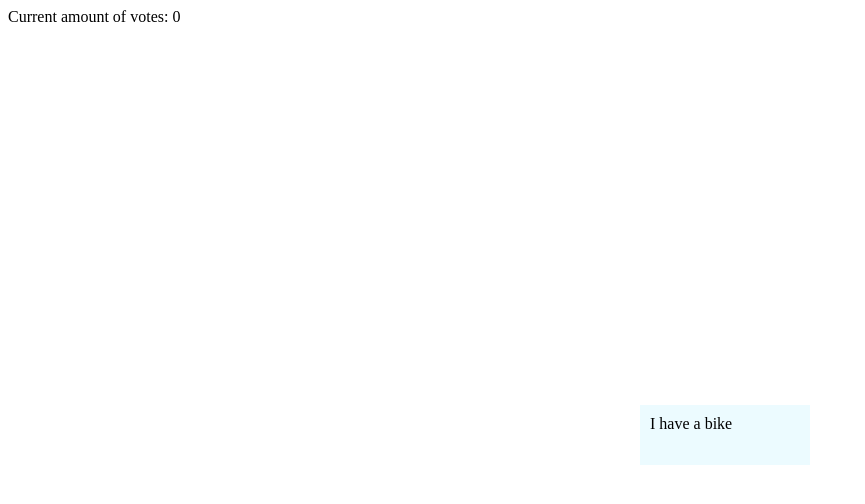
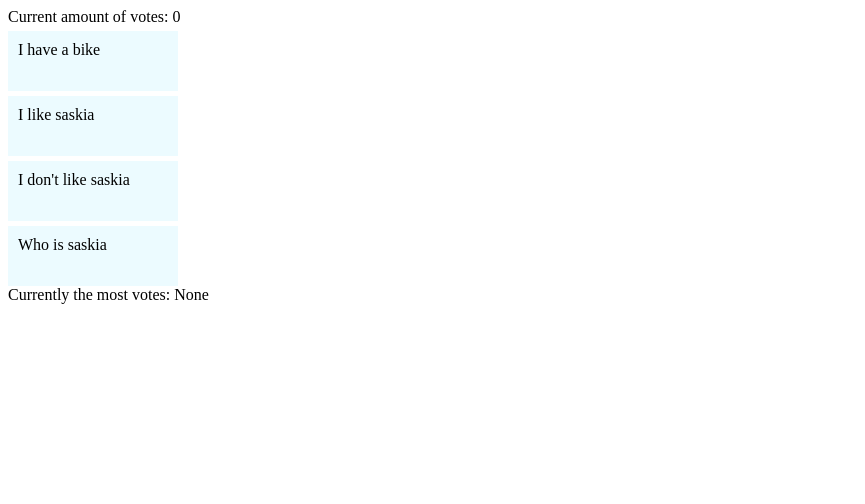
Before and after one commit to bartwitting/DSCS, a plain HTML site: page Voting/index.html in a window 1280 px wide. Shown: the whole page, without its empty margins (0-865 px from the left). Drawn offline with Linux system fonts and the light colour scheme.

Commit message:
Aanpassing voting

```diff
--- a/Voting/index.css
+++ b/Voting/index.css
@@ -2,7 +2,6 @@
   height: 40px;
   width: 150px;
   background: rgb(236, 251, 255);
-  position: absolute;
   top: 50%;
   left: 50%;
   padding: 10px;
@@ -11,7 +10,6 @@
 
 .container:hover {
   background: rgb(150, 251, 255);
-
 }
 
 .text {
--- a/Voting/index.html
+++ b/Voting/index.html
@@ -14,13 +14,17 @@
 			<label for="option1"> I have a bike</label>
   		</div>
   		<div class="container" onclick="vote(2)">
-			<label for="option2"> I have a bike</label>
+			<label for="option2"> I like saskia</label>
   		</div>
   		<div class="container" onclick="vote(3)">
-			<label for="option3"> I have a bike</label>
+			<label for="option3"> I don't like saskia</label>
   		</div>
   		<div class="container" onclick="vote(4)">
-			<label for="option4"> I have a bike</label>
+			<label for="option4"> Who is saskia</label>
   		</div>
     </div>
+    <div>
+		<label>Currently the most votes:</label>
+		<label id="Winner"> None </label>
+	</div>
 </body>
--- a/Voting/voting.js
+++ b/Voting/voting.js
@@ -1,9 +1,9 @@
-var option1, option2, option3 = 0;
 var totalVotes = 0;
-
+var votingBib = {};
+var winnerVoting;
 
 function vote(id){
-    console.log(id);
+
     totalVotes += 1;
     updatePoints();
 }
@@ -19,4 +19,5 @@ function updatePoints(){
     // document.getElementById("total-votes").innerHTML = "Total Votes Casted: " + totalVotes;
     // document.getElementById("total-left").innerHTML = "Option A: " + pointA;
     document.getElementById("currentVotes").innerHTML = totalVotes;
+    document.getElementById("Winner").innerHTML = winnerVoting;
 }
```
